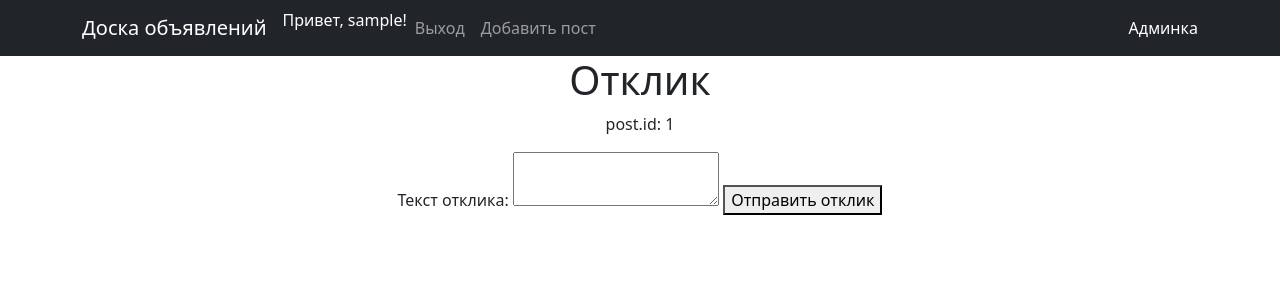
After one commit to DanaNest/MMORPG_board, a Django app: page /posts/response/1/ in a window 1280 px wide. The commit adds this page. Shown: the top 300 px of the page. Run offline with Django 4.2, Linux system fonts and the light colour scheme; a user stored in the database is signed in; tables that the repository leaves empty hold one stand-in row (values such as "Sample post"); some libraries are stand-ins or nearby versions.

Commit message:
Добавлены отклики, наверное...

```diff
--- a/MMORPG/urls.py
+++ b/MMORPG/urls.py
@@ -32,5 +32,6 @@ urlpatterns = [
     path('accounts/register/', confirm_registration, name='activation'),
     path('accounts/', include('allauth.urls')),
     path('responses/<int:user_id>/', view_responses, name='view_responses'),
+
     path('', include('board.urls')),
 ] + static(settings.MEDIA_URL, document_root=settings.MEDIA_ROOT)
--- a/accounts/forms.py
+++ b/accounts/forms.py
@@ -1,3 +1,4 @@
+from django.contrib.auth.models import Group
 from django.shortcuts import render, redirect
 from django.core.mail import send_mail
 from django_registration.forms import RegistrationForm
@@ -16,6 +17,10 @@ def register(request):          #
             user = form.save(commit=False)
             user.is_active = False  # Деактивируем пользователя
             user.save()
+
+            # Добавляем пользователю группу "авторы"
+            authors_group = Group.objects.get(name='authors')
+            user.groups.add(authors_group)
 
             # Генерируем и сохраняем код подтверждения
             confirmation_code = generate_confirmation_code()
--- a/accounts/urls.py
+++ b/accounts/urls.py
@@ -3,9 +3,8 @@ from django.urls import path
 
 
 from accounts.forms import register
+from .views import confirm_registration
 
 urlpatterns = [
     path('register/', register, name='register'),
-    path('login/', views.login_view, name='login'),
-    path('logout/', views.logout_view, name='logout'),
 ]
--- a/accounts/views.py
+++ b/accounts/views.py
@@ -2,7 +2,6 @@ from django.shortcuts import redirect
 from django.contrib.auth import login
 from django.shortcuts import render
 
-from board.models import Reply
 from .models import UserProfile
 
 
--- a/board/admin.py
+++ b/board/admin.py
@@ -1,5 +1,5 @@
 from django.contrib import admin
-from .models import Post, Reply
+from .models import Post, Response
 
 
 class PostAdmin(admin.ModelAdmin):
@@ -7,8 +7,8 @@ class PostAdmin(admin.ModelAdmin):
 
 
 class ReplyAdmin(admin.ModelAdmin):
-    list_display = ['author', 'post', 'text', 'status']
+    list_display = ['author', 'post', 'content', 'status']
 
 
 admin.site.register(Post, PostAdmin)
-admin.site.register(Reply, ReplyAdmin)
+admin.site.register(Response, ReplyAdmin)
--- a/board/filters.py
+++ b/board/filters.py
@@ -1,7 +1,7 @@
 import django_filters
 from django import forms
 
-from .models import Post, Reply
+from .models import Post
 
 
 class PostFilter(django_filters.FilterSet):
--- a/board/models.py
+++ b/board/models.py
@@ -32,9 +32,9 @@ class Post(models.Model):
         super().save(*args, **kwargs)
 
 
-class Reply(models.Model):
+class Response(models.Model):
     author = models.ForeignKey(User, on_delete=models.CASCADE, verbose_name='Автор')
     post = models.ForeignKey(Post, on_delete=models.CASCADE, related_name='replies', verbose_name='Пост')
     data_creation = models.DateTimeField(auto_now_add=True, verbose_name='Время создания')
-    text = models.TextField(verbose_name='Текст')
+    content = models.TextField(verbose_name='Текст')
     status = models.BooleanField(default=False)
--- a/board/urls.py
+++ b/board/urls.py
@@ -4,13 +4,15 @@ from django.shortcuts import redirect
 
 from MMORPG import settings
 from board import views
-from board.views import PostList, PostDetail
+from board.views import PostList, PostDetail, create_response, accept_response
 
 urlpatterns = [
     path('', PostList.as_view(), name='index'),
     path('posts/', PostList.as_view(), name='posts'),
-    path('posts/<int:pk>/', PostDetail.as_view(), name='post'),
+    path('posts/<int:post_id>/', PostDetail.as_view(), name='post'),
     path('posts/add/', views.add_post, name='add_post'),
     path('posts/edit/<int:post_id>/', views.edit_post, name='edit_post'),
     path('posts/delete/<int:post_id>/', views.delete_post, name='delete_post'),
+    path('posts/response/<int:post_id>/', create_response, name='create_response'),
+    path('responses/<int:response_id>/accept/', accept_response, name='accept_response'),
 ] + static(settings.MEDIA_URL, document_root=settings.MEDIA_ROOT)
--- a/board/views.py
+++ b/board/views.py
@@ -1,12 +1,15 @@
 from django import forms
+from django.contrib.auth.decorators import login_required
+from django.http import HttpResponseRedirect
 from django.shortcuts import redirect, render, get_object_or_404
 from django.views.generic import ListView, DetailView
+from requests import post
 
-from .forms import PostForm
-from .models import User, Post, Reply
+from .forms import PostForm, ResponseForm
+from .models import Post, Response
 
 
-class PostList(ListView):
+class PostList(ListView):                          # список объявлений
     model = Post
     template_name = 'posts.html'
     context_object_name = 'posts'
@@ -14,13 +17,21 @@ class PostList(ListView):
     paginate_by = 10  # вывод 10 записей на страницу
 
 
-class PostDetail(DetailView):
+class PostDetail(DetailView):                      # детали объявления
     model = Post
     template_name = 'post.html'
     context_object_name = 'post'
+    pk_url_kwarg = 'post_id'
+
+    def get_context_data(self, **kwargs):
+        context = super().get_context_data(**kwargs)
+        post = self.get_object()
+        responses = Response.objects.filter(post=post)
+        context['responses'] = responses
+        return context
 
 
-def add_post(request):
+def add_post(request):                           # создать объявление
     if request.method == 'POST':
         form = PostForm(request.POST)
         if form.is_valid():
@@ -33,7 +44,7 @@ def add_post(request):
     return render(request, 'post_form.html', {'form': form})
 
 
-def edit_post(request, post_id=None):
+def edit_post(request, post_id=None):            # редактировать объявление
     item = get_object_or_404(Post, id=post_id)
     form = PostForm(request.POST or None, instance=item)
     if form.is_valid():
@@ -42,7 +53,7 @@ def edit_post(request, post_id=None):
     return render(request, 'post_form.html', {'form': form})
 
 
-def delete_post(request, post_id):
+def delete_post(request, post_id):              # удалить объявление
     post = get_object_or_404(Post, id=post_id)
 
     if request.method == 'POST':
@@ -51,4 +62,22 @@ def delete_post(request, post_id):
 
     return render(request, 'confirm_delete.html', {'post': post})
 
-#Reply
+
+@login_required
+def create_response(request, post_id):
+    post = get_object_or_404(Post, id=post_id)
+
+    if request.method == 'POST':
+        content = request.POST.get('content')
+        response = Response(author=request.user, post=post, content=content)
+        response.save()
+        return HttpResponseRedirect('/posts/{}'.format(post_id))
+
+    return render(request, 'create_response.html', {'post': post})
+
+@login_required
+def accept_response(request, response_id):
+    response = get_object_or_404(Response, id=response_id)
+    response.status = True
+    response.save()
+    return redirect('post', post_id=response.post.id)
--- /dev/null
+++ b/templates/create_response.html
@@ -0,0 +1,14 @@
+{% extends 'flatpages/default.html' %}
+{% block title %}
+Отклик
+{% endblock title %}
+{% block content %}
+ <h1>Отклик</h1>
+<p>post.id: {{ post.id }}</p>
+<form method="post" action="{% url 'create_response' post_id=post.id %}">
+  {% csrf_token %}
+  <label for="content">Текст отклика:</label>
+  <textarea id="content" name="content"></textarea>
+  <button type="submit">Отправить отклик</button>
+</form>
+{% endblock %}
--- a/templates/flatpages/default.html
+++ b/templates/flatpages/default.html
@@ -25,13 +25,13 @@
                      <li class="nav-item"><a class="nav-link" href="/accounts/login/">Пожалуйста, войдите на сайт.</a></li>
                 {% endif %}
                {% if perms.board.change_post or perms.board.delete_post %}
-					<li class="nav-item"><a class="nav-link" href="/posts/add/">add post</a>
+					<li class="nav-item"><a class="nav-link" href="/posts/add/">Добавить пост</a>
                        </li>
                {% endif %}
                    </ul>
                </div>
         {% if request.user.is_authenticated and request.user.is_superuser %}
-               <a class="nav-link active"  style="color: #ffffff" aria-current="page" href="/admin/">Admin</a>
+               <a class="nav-link active"  style="color: #ffffff" aria-current="page" href="/admin/">Админка</a>
         {% endif %}
            </div>
 
```
Also changed, not shown: board/forms.py (+8 -1 lines), templates/post.html (+35 -0 lines), templates/posts.html (+7 -5 lines), board/migrations/0018_response_delete_reply.py (added).
